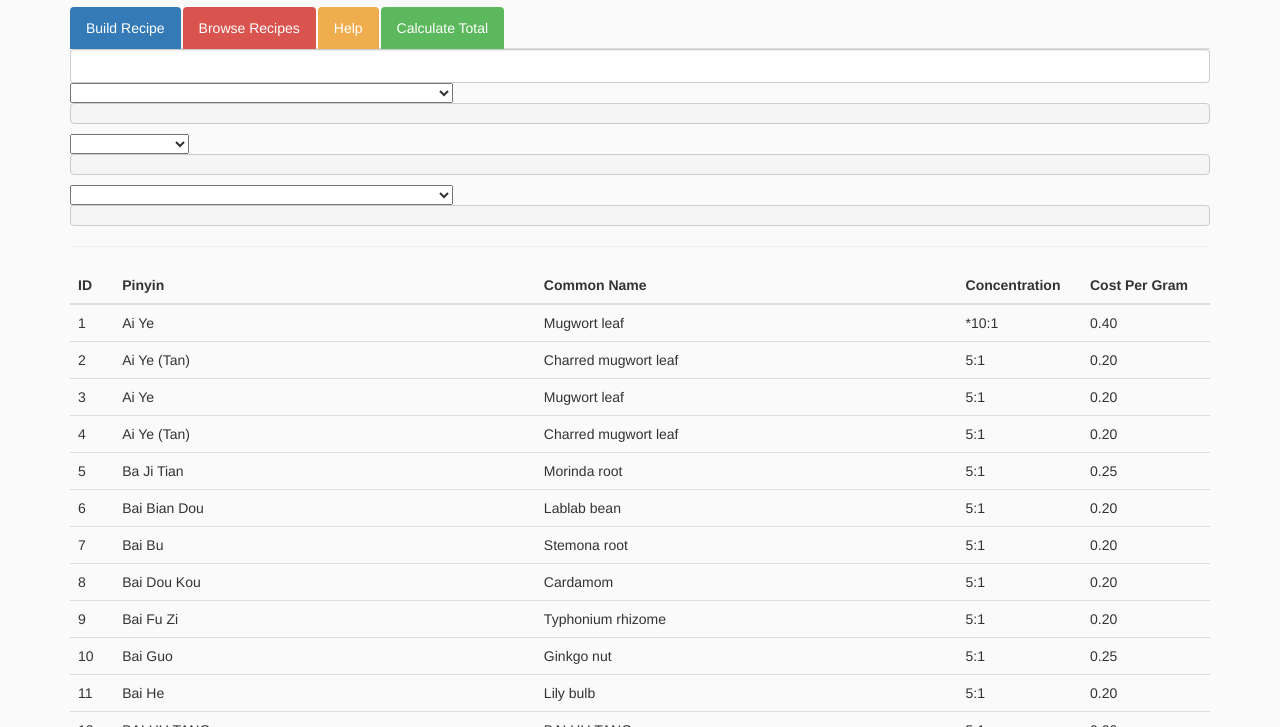
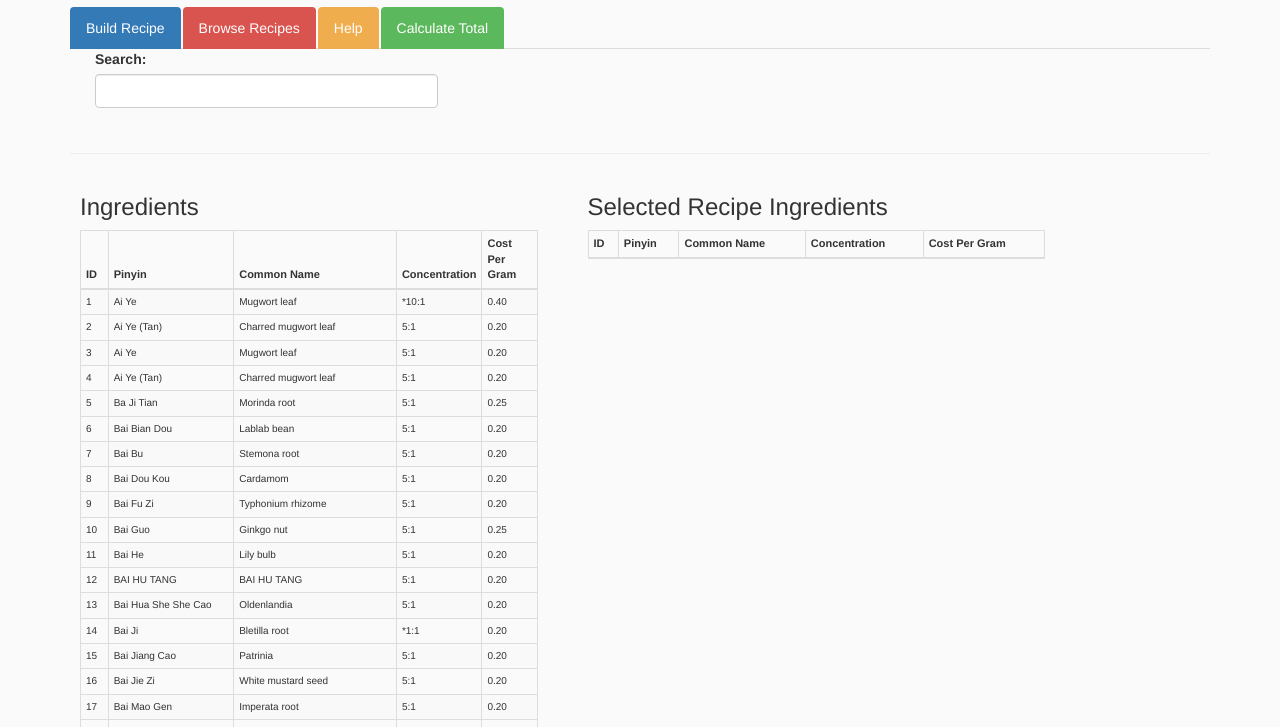
Before and after one commit to ssenkus/angular-recipe-list, a website: page app/index.html at #/buildRecipe in a window 1280 px wide. Shown: the part 73-800 px from the top of the page. Drawn offline with nearby package versions, Linux system fonts and the light colour scheme; files whose address does not match are found by name.

Commit message:
yeah, good times

```diff
--- a/app/partials/recipeBuilderTable.html
+++ b/app/partials/recipeBuilderTable.html
@@ -1,15 +1,20 @@
 <div ng-controller="RecipeBuilderCtrl">
-    <input class="form-control" ng-model="recipeItem" />{{recipeItem}}
-    <select ng-init="" ng-model="searchBy" ng-options="item.pinyin for item in recipeItems"></select>
-    <pre>{{searchBy | json}}</pre>
-    <select ng-init="" ng-model="a" ng-options="key for (key, value) in recipeItems[0]"></select>
-    <pre>{{a | json}}</pre>
-    <select ng-init="" ng-model="b" ng-options="value.common_name for (key, value) in recipeItems"></select>
-    <pre>{{b | json}}</pre>
+    <div class="row" style="margin: 0 10px;">
+        <div class="form-group col-md-4">
+            <form class="form">
+                <label>Search: </label>
+                <input class="form-control" ng-model="recipeItem" />
+                <p>{{recipeItem}}</p>
+            </form>
+        </div>
+    </div>
     <hr />
-    <table class="table">
-        <thead>
-            <tr>
+    <div class="row">
+        <div class="col-lg-5" style="margin: 0 10px;">
+            <h3>Ingredients</h3>
+            <table class="table table-bordered table-condensed table-hover table-striped">
+                <thead >
+                    <tr style="font-size: 11px!important;">
                         <th>ID</th>
                         <th>Pinyin</th>
                         <th>Common Name</th>
@@ -18,7 +23,7 @@
                     </tr>
                 </thead>
                 <tbody>
-            <tr ng-click="selectItem(item)" ng-repeat="item in recipeItems | filter:recipeItem">
+                    <tr style="font-size: 10px!important;" ng-click="selectItem(item)" ng-repeat="item in recipeItems | filter:recipeItem">
                         <td>{{item.id}}</td>
                         <td>{{item.pinyin}}</td>
                         <td>{{item.common_name}}</td>
@@ -27,5 +32,28 @@
                     </tr>
                 </tbody>
             </table>
-
         </div>
+        <div class="col-lg-5" style="margin: 0 10px;">
+            <h3>Selected Recipe Ingredients</h3>
+            <table class="table table-bordered table-condensed table-hover table-striped">
+                <thead >
+                    <tr style="font-size: 11px!important;">
+                        <th>ID</th>
+                        <th>Pinyin</th>
+                        <th>Common Name</th>
+                        <th>Concentration</th>
+                        <th>Cost Per Gram</th>
+                    </tr>
+                </thead>
+                <tbody>
+                    <tr style="font-size: 10px!important;" ng-click="selectItem(item)" ng-repeat="item in selectedItems track by $index | filter:recipeItem">
+                        <td>{{item.id}}</td>
+                        <td>{{item.pinyin}}</td>
+                        <td>{{item.common_name}}</td>
+                        <td>{{item.concentration}}</td>
+                        <td>{{item.costPerGram}}</td>
+                    </tr>
+                </tbody>
+            </table>
+        </div>    </div>
+</div>
```
Lines whose indentation alone changed are shown as unchanged.
